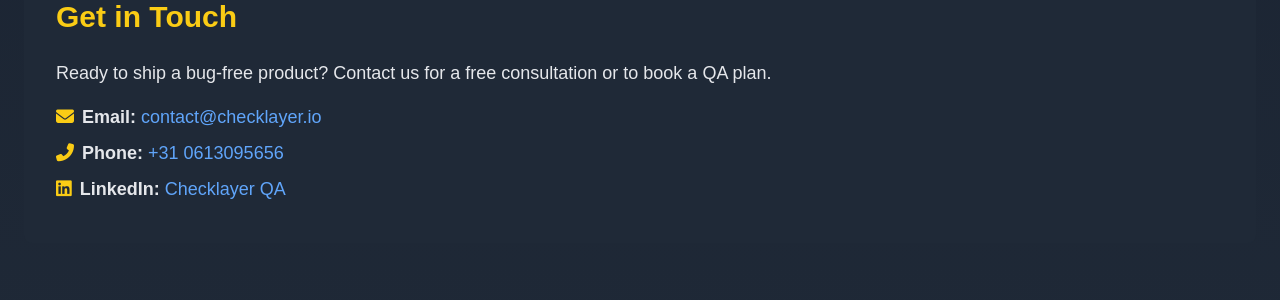
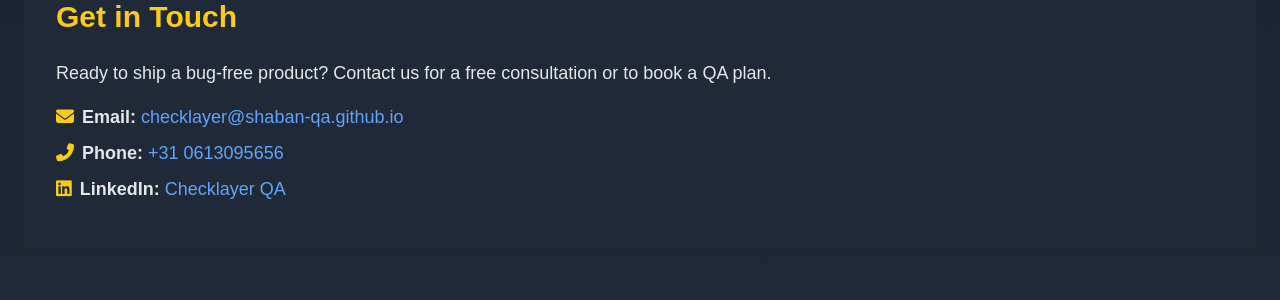
Before and after one commit to shaban-qa/shaban-qa.github.io, a Jekyll site: the page built from index.md, in a window 1280 px wide. Shown: the part 1728-2028 px from the top of the page. Built offline with Jekyll 4.4.1, drawn with Linux system fonts in a browser that asks for light colours; nearby versions of some CDN libraries.

Commit message:
zohoverify done

```diff
--- a/_includes/contacts.html
+++ b/_includes/contacts.html
@@ -5,7 +5,7 @@
   </p>
   <p class="text-lg mb-2">
     <i class="fas fa-envelope mr-2 text-yellow-400"></i><strong>Email:</strong>
-    <a href="mailto:contact@checklayer.io" class="text-blue-400 hover:text-blue-300">contact@checklayer.io</a>
+    <a href="mailto:contact@checklayer.io" class="text-blue-400 hover:text-blue-300">checklayer@shaban-qa.github.io</a>
   </p>
   <p class="text-lg mb-2">
     <i class="fas fa-phone-alt mr-2 text-yellow-400"></i><strong>Phone:</strong>
--- a/zohoverify/verifyforzoho.html
+++ /dev/null
@@ -1 +0,0 @@
-53059719
```
Also changed, not shown: 1 other file.
